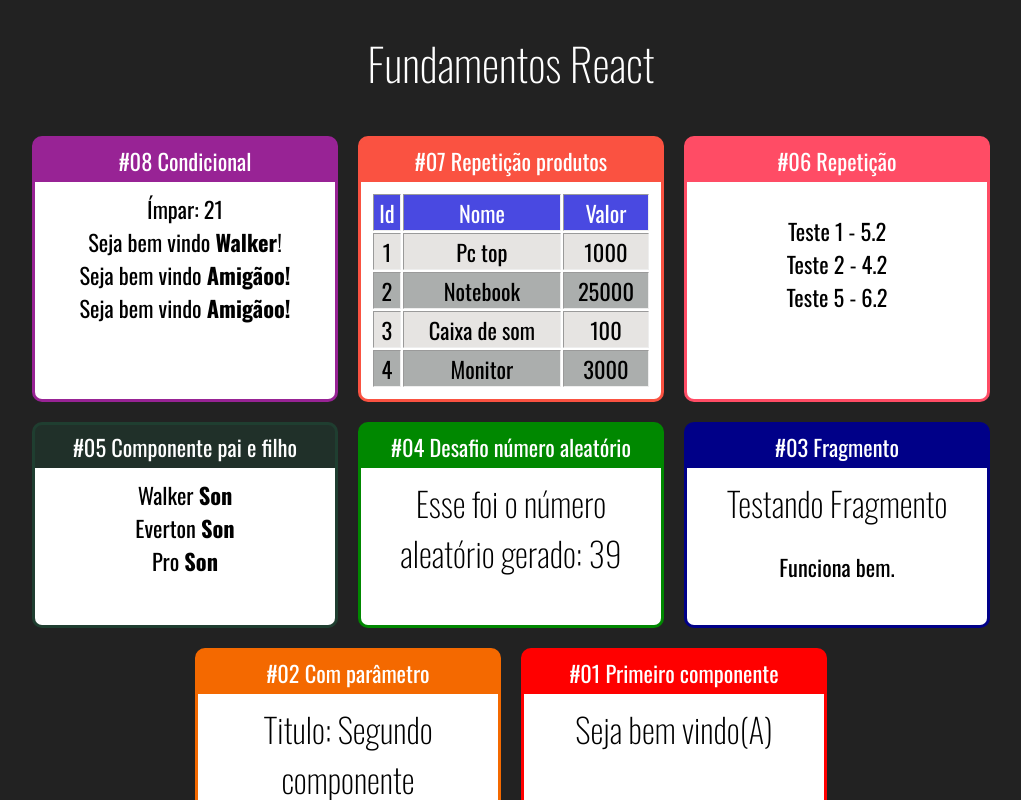
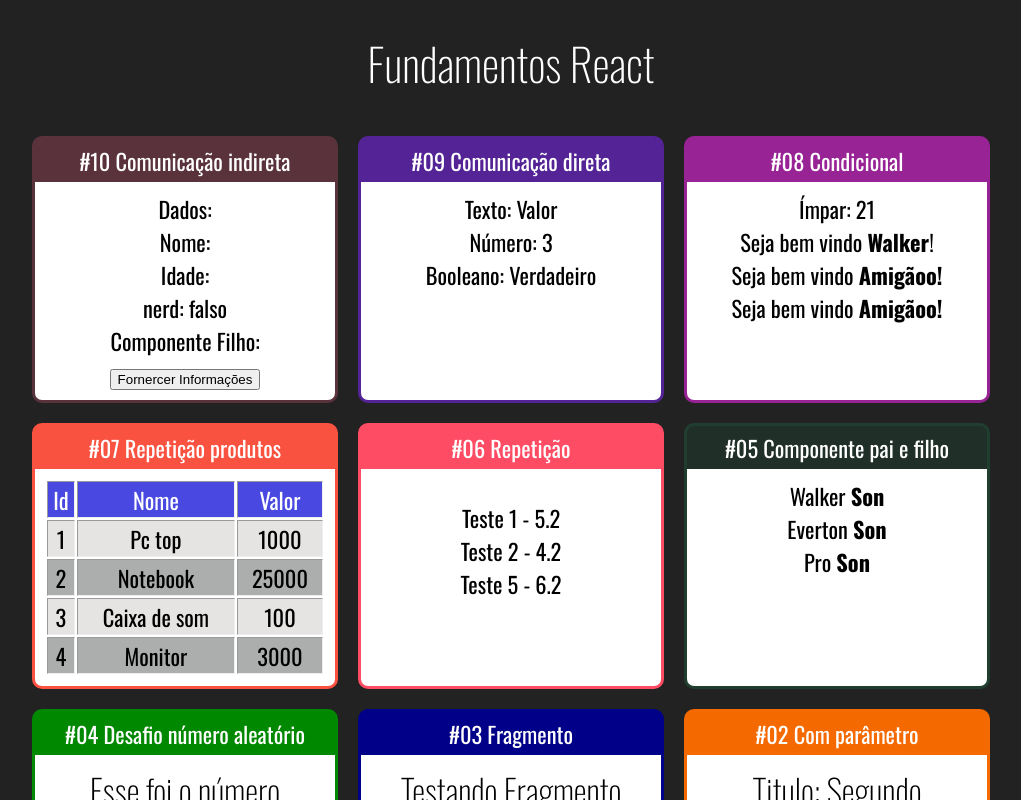
Before and after one commit to evertonwalker/react-project, a React (Create React App) app: page / in a window 1280 px wide. Shown: the top 800 px of the page, without its empty margins (129-1150 px from the left). Built offline with nearby package versions, Linux system fonts and the light colour scheme.

Commit message:
comunicação indireta componente filho para o pai

```diff
--- a/src/App.jsx
+++ b/src/App.jsx
@@ -13,6 +13,8 @@ import ParOuImpar from "./components/ condicional/ParOuImpa";
 
 import "./App.css";
 import UsuarioInfo from "./components/ condicional/UsuarioInfo";
+import DiretaPai from "./components/comunicacao/DiretaPai";
+import IndiretaPai from "./components/comunicacao/IndiretaPai";
 
 // Quando se tem o default, vc pode retornar uma função anônima, caso não, precisa exportar uma função nomeada
 const App = () => (
@@ -20,6 +22,14 @@ const App = () => (
     <h1>Fundamentos React</h1>
 
     <div className="Cards">
+      <Card titulo="#10 Comunicação indireta" color="#59323C">
+        <IndiretaPai></IndiretaPai>
+      </Card>
+      <Card titulo="#09 Comunicação direta" color="#542395">
+        {/* Comunição direta é simplesmente o fato do component pai, passar dados
+          para o filho */}
+        <DiretaPai></DiretaPai>
+      </Card>
       <Card titulo="#08 Condicional" color="#982395">
         <ParOuImpar valor={21}></ParOuImpar>
         <UsuarioInfo usuario={{ nome: "Walker" }} />
--- a/src/components/comunicacao/DiretaFilho.jsx
+++ b/src/components/comunicacao/DiretaFilho.jsx
@@ -3,9 +3,9 @@ const DiretaFilho = (props) => {
 
   return (
     <div>
-      <div>{texto}</div>
-      <div>{numero}</div>
-      <div>{bool}</div>
+      <div>Texto: {texto}</div>
+      <div> Número: {numero}</div>
+      <div> Booleano: {bool ? "Verdadeiro" : "Falso "}</div>
     </div>
   );
 };
--- /dev/null
+++ b/src/components/comunicacao/IndiretaFilho.jsx
@@ -0,0 +1,13 @@
+import React from "react";
+
+const IndiretaFilho = (props) => {
+  const enviar = () => props.enviarDadosParaComponentPai("Walker", 25, true);
+  return (
+    <div>
+      Componente Filho:
+      <button onClick={enviar}>Fornercer Informações</button>
+    </div>
+  );
+};
+
+export default IndiretaFilho;
--- /dev/null
+++ b/src/components/comunicacao/IndiretaPai.jsx
@@ -0,0 +1,31 @@
+import React from "react";
+import IndiretaFilho from "./IndiretaFilho";
+
+const IndiretaPai = (props) => {
+  let nome, idade, nerd;
+
+  function fornercerInformacoes(nomeChild, idadeChild, nerdChild) {
+    console.log(nome, idade, nerd);
+  }
+
+  return (
+    <div>
+      <div>Dados:</div>
+      <div>
+        <span>Nome: {nome} </span>
+      </div>
+      <div>
+        <span>Idade: {idade} </span>
+      </div>
+      <div>
+        <span>nerd: {nerd ? `verdadeiro` : `falso`} </span>
+      </div>
+
+      <IndiretaFilho
+        enviarDadosParaComponentPai={fornercerInformacoes}
+      ></IndiretaFilho>
+    </div>
+  );
+};
+
+export default IndiretaPai;
```
